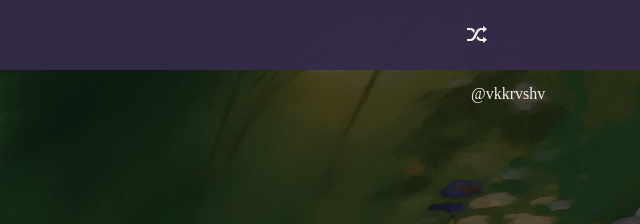
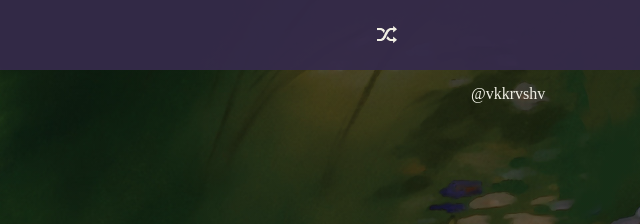
Before and after one commit to vkkrvshv/CourseWork2020, a plain HTML site: page index.html in a window 1280 px wide. Shown: the top 224 px of the page, 640-1280 px from the left. Drawn offline with Linux system fonts and the light colour scheme.

Commit message:
Update style.css

```diff
--- a/style.css
+++ b/style.css
@@ -12,7 +12,7 @@ a{
 
 .logo{
     position: fixed;
-    margin:2% 0% 0% 52%;
+    margin:2% 0% 0% 45%;
     max-width:20px;
     max-height: 17px;
 }
```
